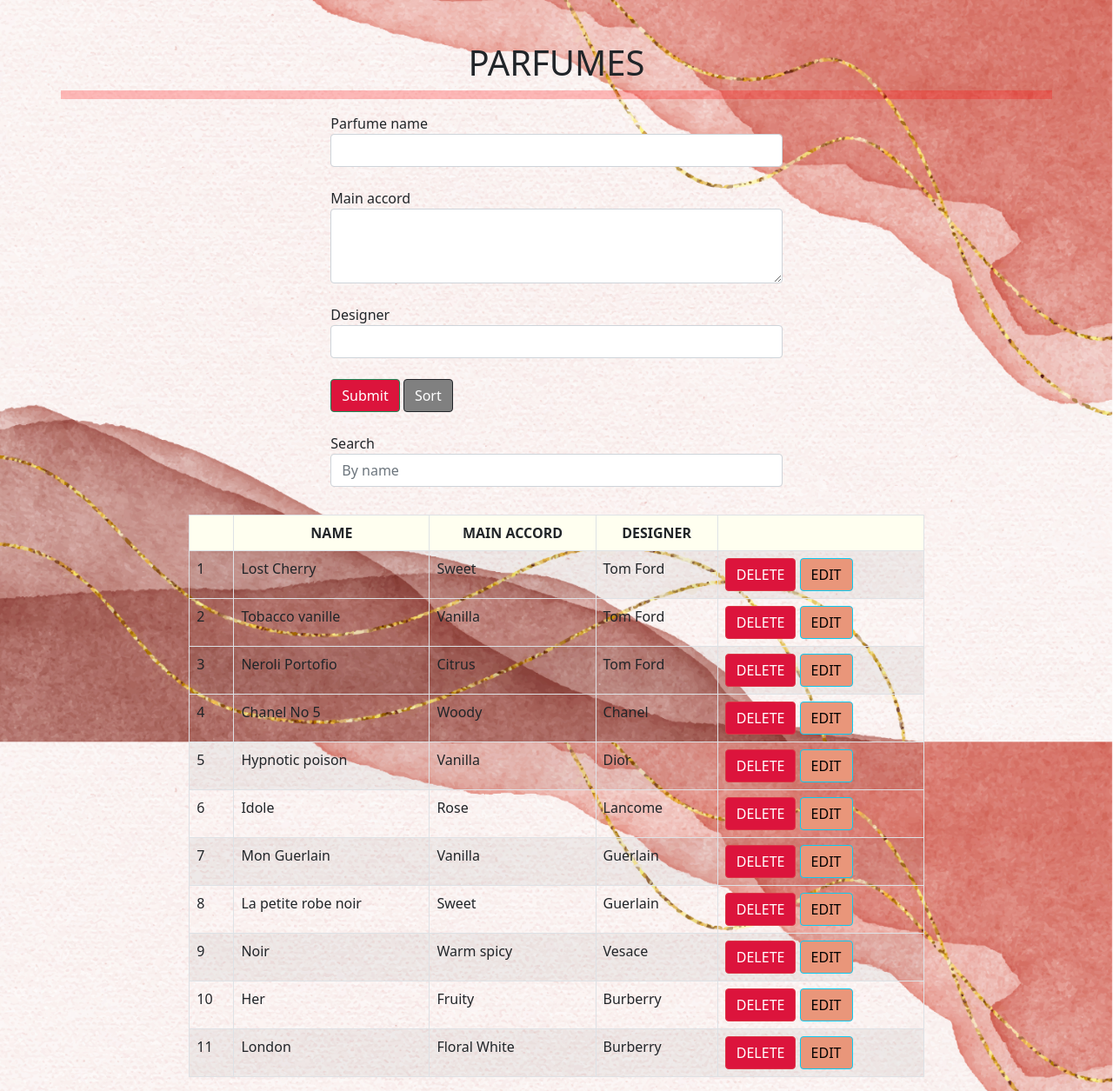
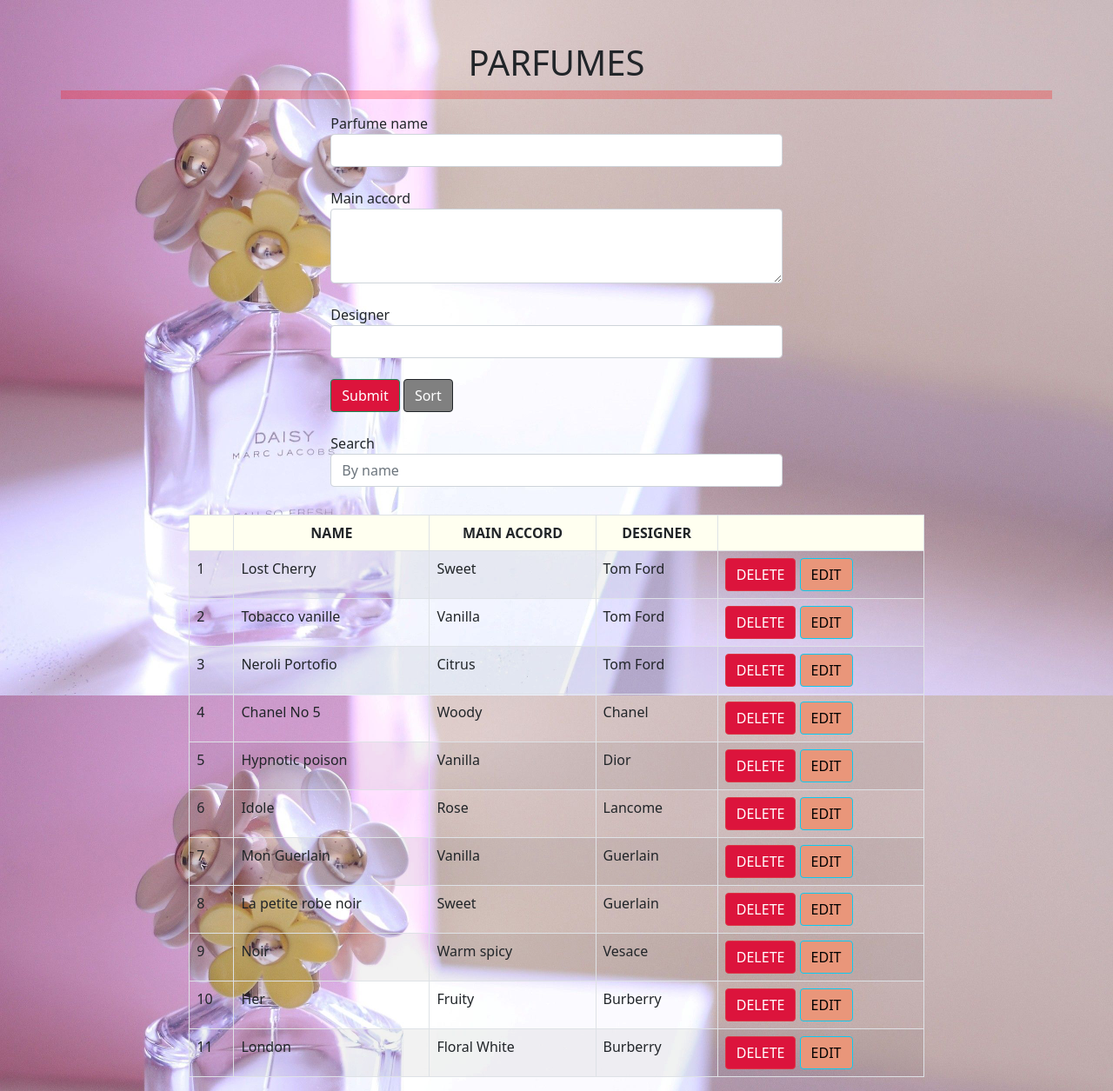
Before and after one commit to mirjana123/iteh1domaci, a PHP site: page / in a window 1280 px wide. Shown: the whole page at 87% size. Run offline with PHP 8.4, Linux system fonts and the light colour scheme; data comes from the database, SQL or seed files in the repository.

Commit message:
proba (promena pozadine)

```diff
--- a/prvidomaciphp/index.php
+++ b/prvidomaciphp/index.php
@@ -13,7 +13,7 @@
 
   <style type = "text/css" >
     body{
-      background-image:url(47.jpg);
+      background-image:url(50.jpg);
       background-size: cover;
       background-attachment: fixed;
     }
```
